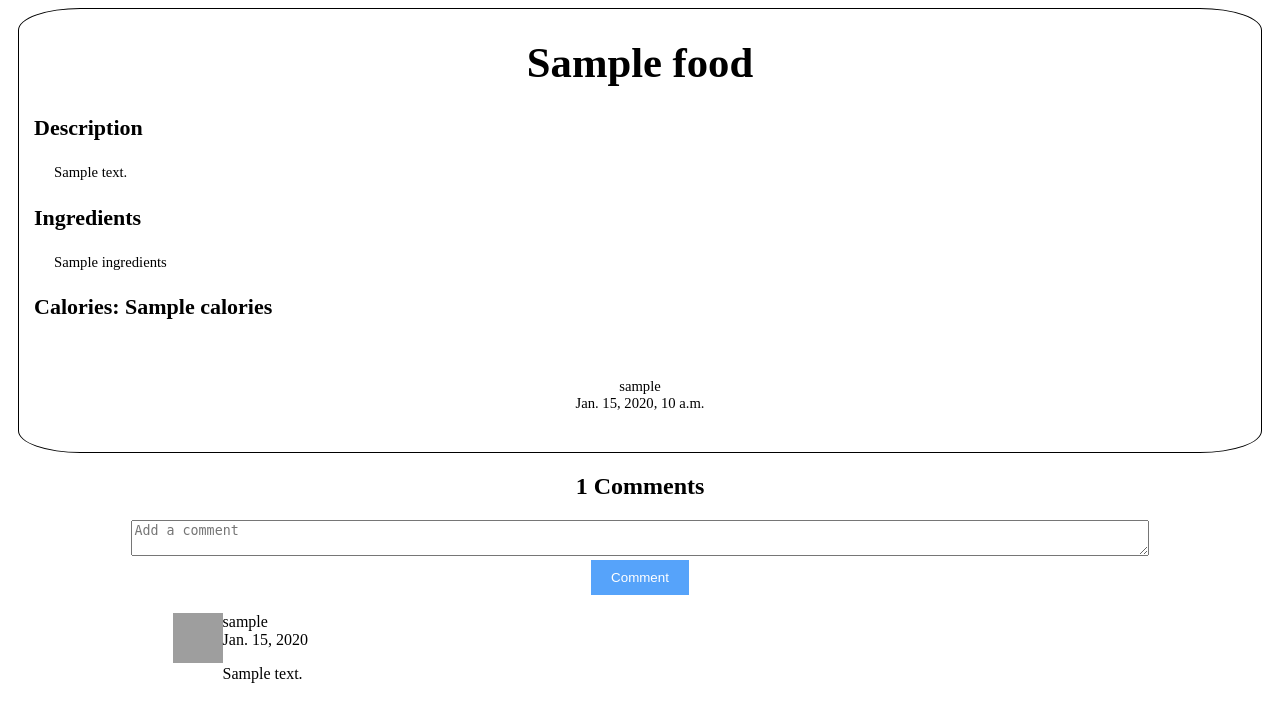
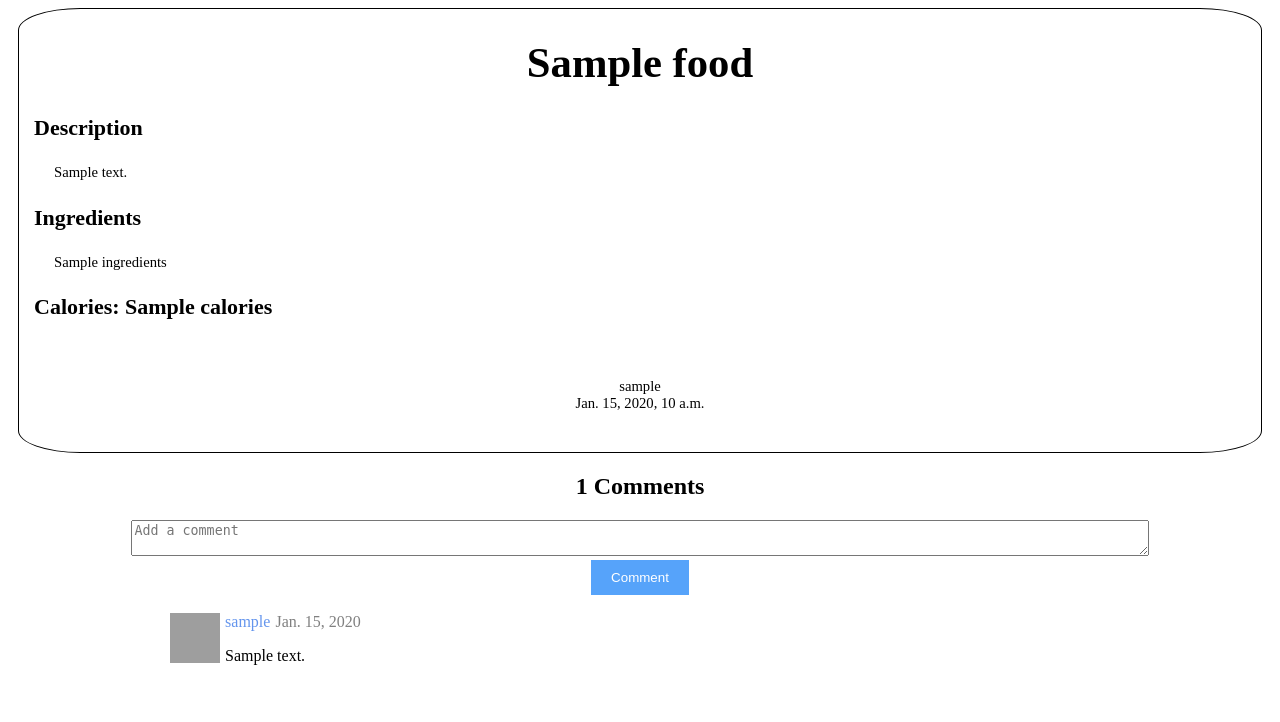
Before and after one commit to Andy-Wu12/NutriTrack, a Django app: template logs/templates/logs/detail.html in a window 1280 px wide. Shown: the top 722 px of the page. Run offline with Django 4.2, Linux system fonts and the light colour scheme; tables that the repository leaves empty hold one stand-in row (values such as "Sample post"); the template is opened without the code that fills it: values that come from a table or form of the project are taken from there, most other values are stand-ins (such as "Sample title", 1, 10 or a date in 2020); data that the repository does not hold is empty; grey boxes are pictures that could not be loaded.

Commit message:
Comment templating completed -#4 done

```diff
--- a/logs/static/logs/layout.css
+++ b/logs/static/logs/layout.css
@@ -44,5 +44,12 @@
 .post-container {
     display: grid;
     justify-content: center;
+    grid-gap: 5px;
     grid-template-columns: var(--icon-size) 70%;
 }
+
+/* Put comment date next to poster name */
+.post-body-data {
+    display: inline-flex;
+    gap: 5px;
+}
--- a/logs/static/logs/style.css
+++ b/logs/static/logs/style.css
@@ -30,3 +30,11 @@ img.profile-icon {
     width: var(--icon-size);
     height: var(--icon-size);
 }
+
+.username-text {
+    color: cornflowerblue;
+}
+
+.comment-date {
+    color: grey;
+}
--- a/logs/templates/logs/detail.html
+++ b/logs/templates/logs/detail.html
@@ -54,8 +54,10 @@
                                  src="{% static 'logs/images/default-avatar.jpg' %}"/>
                         </div>
                         <div class="post-body">
-                            <div class="username-text"> {{ comment.creator.username }} </div>
-                            <div class="comment-date"> {{ comment.pub_date.date }} </div>
+                            <div class="post-body-data">
+                                <div class="username-text"> {{ comment.creator.username }} </div>
+                                <div class="comment-date"> {{ comment.pub_date.date }} </div>
+                            </div>
                             <p class="comment-body"> {{ comment.comment }} </p>
                         </div>
                     </div>
```
